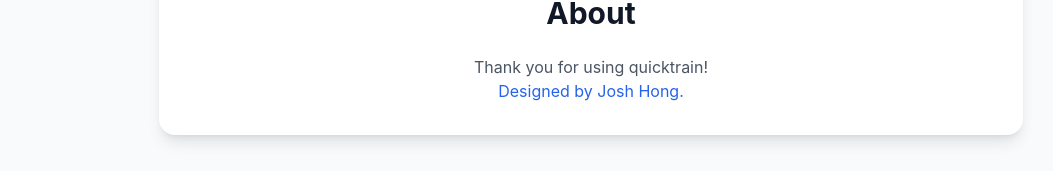
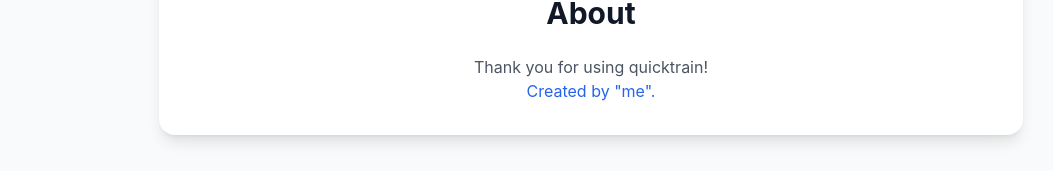
Before and after one commit to yourlocaljosh/quicktrain, a React (Vite) app: page /about in a window 1280 px wide. Shown: the part 134-305 px from the top of the page, without its empty margins (49-1102 px from the left). Built offline with nearby package versions, Linux system fonts and the light colour scheme.

Commit message:
Update about me page hyperlink text

```diff
--- a/src/about.jsx
+++ b/src/about.jsx
@@ -12,7 +12,7 @@
         <div className="bg-white rounded-2xl shadow-lg p-8">
           <h1 className="text-3xl font-bold text-gray-900 mb-6 text-center">About</h1>
           <p className="text-gray-600 text-center">Thank you for using quicktrain!</p>
-          <p className="text-blue-600 text-center"><a href="https://www.joshsw.me">Designed by Josh Hong.</a></p>
+          <p className="text-blue-600 text-center"><a href="https://www.joshsw.me">Created by "me".</a></p>
         </div>
       </main>
     </div>
```
